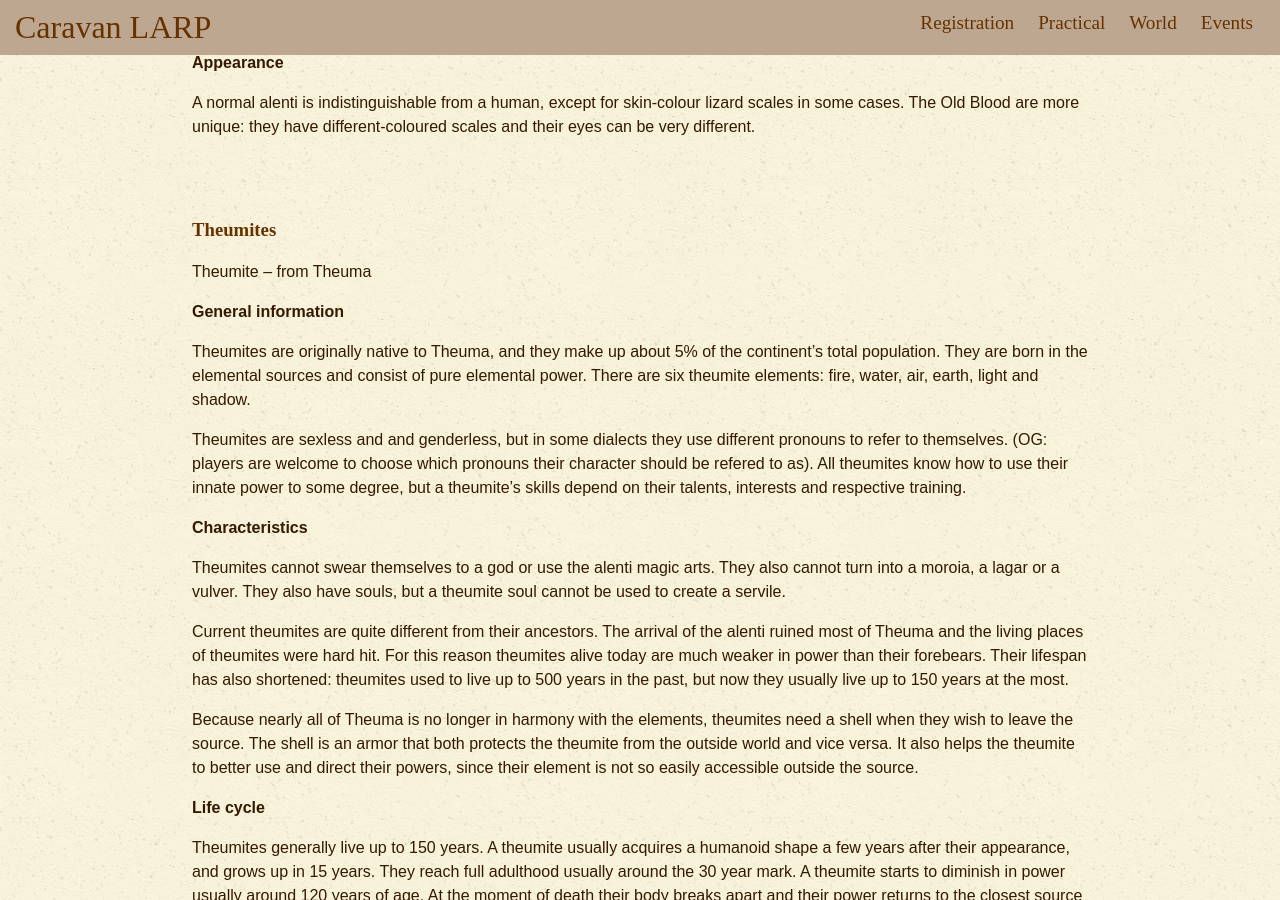
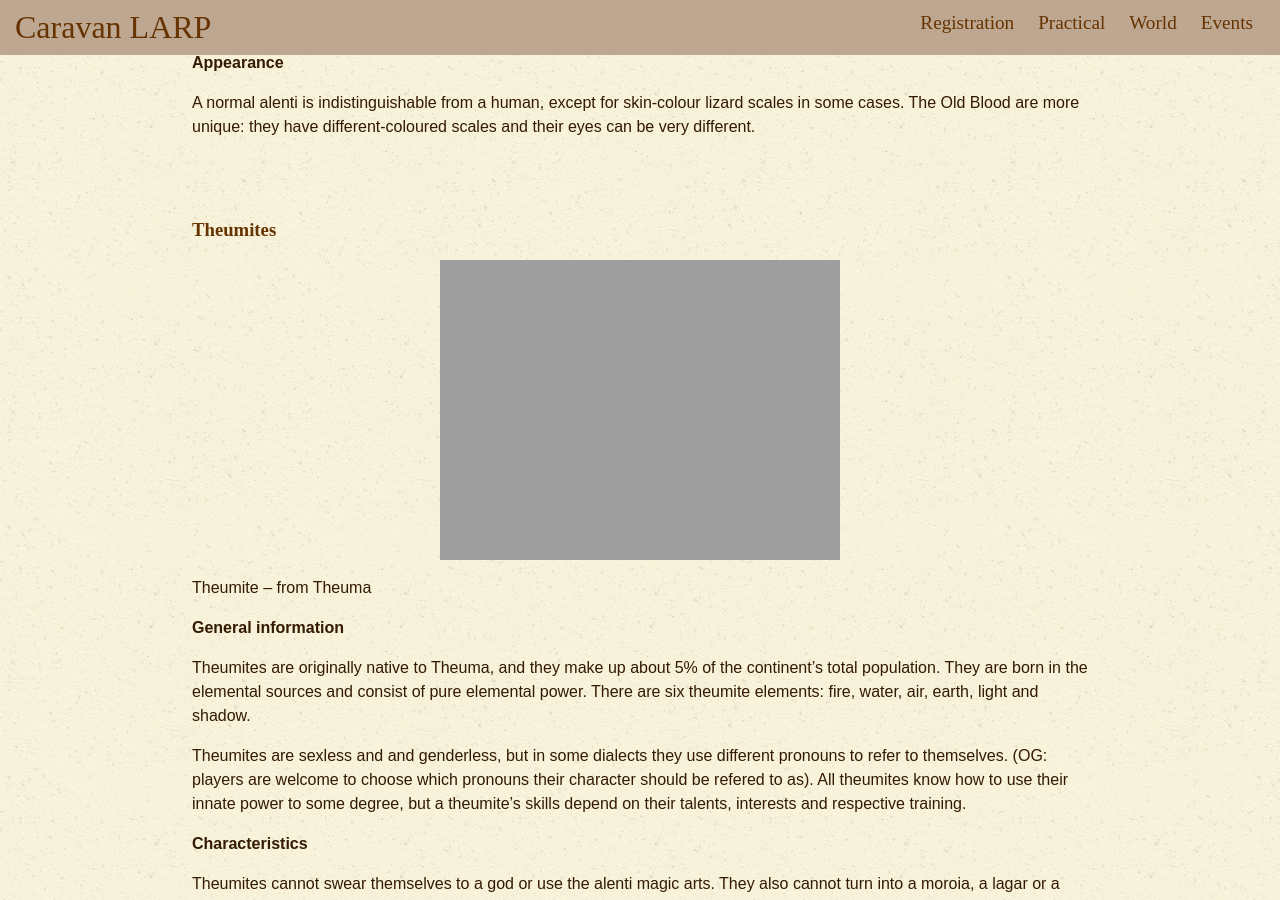
Before and after one commit to karavanlarp/karavanlarp.github.io, a Jekyll site: the page built from eng/world/theuma.md, in a window 1280 px wide and 900 px high, scrolled down 4057 px. Built offline with Jekyll 4.4.1, drawn with Linux system fonts in a browser that asks for light colours; some web fonts are replaced.

Commit message:
pilt update

```diff
--- a/eng/world/theuma.md
+++ b/eng/world/theuma.md
@@ -145,6 +145,8 @@ A normal alenti is indistinguishable from a human, except for skin-colour lizard
 
 
 ### Theumites
+
+![Theumiidipilt](https://karavanlarp.github.io/img/theumitelineup4.png)
 
 Theumite – from Theuma
 
```
